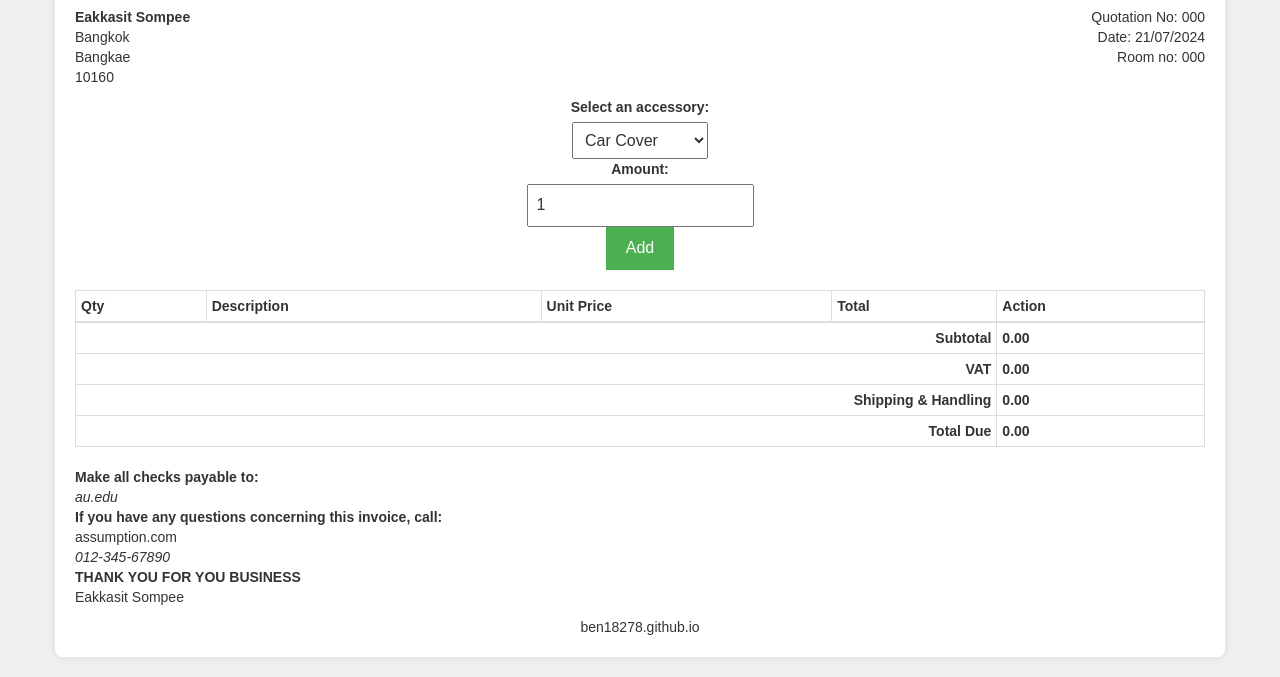
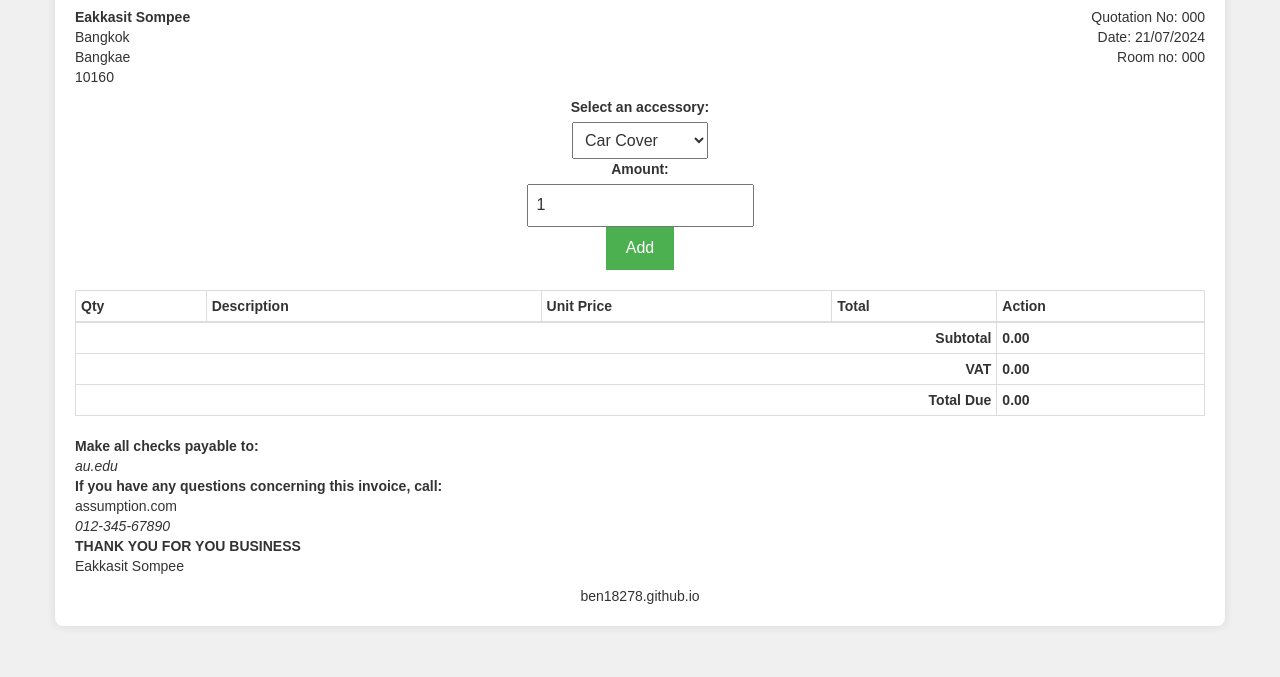
Before and after one commit to Ben18278/Ben18278.github.io, a plain HTML site: page quotation/quotation_accesory.html in a window 1280 px wide. Shown: the part 262-939 px from the top of the page. After the commit the page ends 908 px from the top, so only its background shows below. Drawn offline with nearby package versions, Linux system fonts and the light colour scheme.

Commit message:
quotation

```diff
--- a/quotation/quotation_accesory.html
+++ b/quotation/quotation_accesory.html
@@ -198,10 +198,6 @@
                     <td id="vat">0.00</td>
                 </tr>
                 <tr>
-                    <td colspan="4" class="text-right">Shipping & Handling</td>
-                    <td id="shippingHandling">0.00</td>
-                </tr>
-                <tr>
                     <td colspan="4" class="text-right">Total Due</td>
                     <td id="total">0.00</td>
                 </tr>
```
